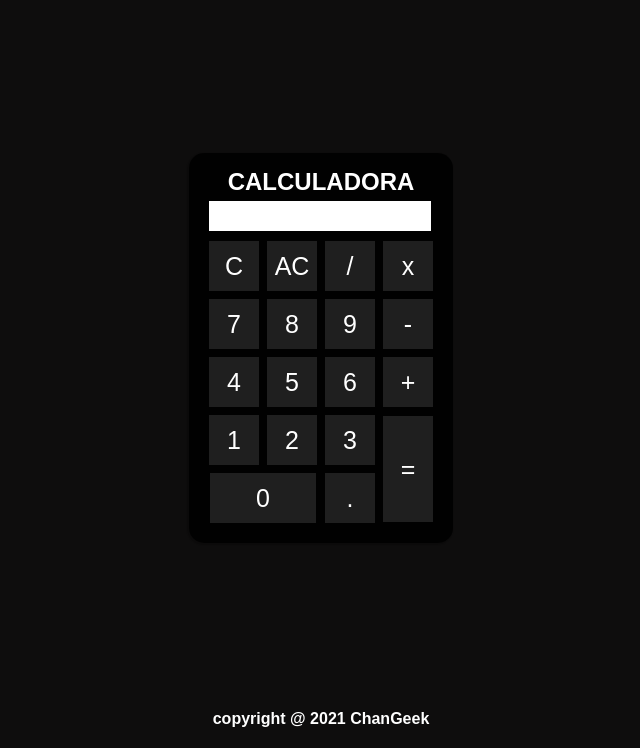
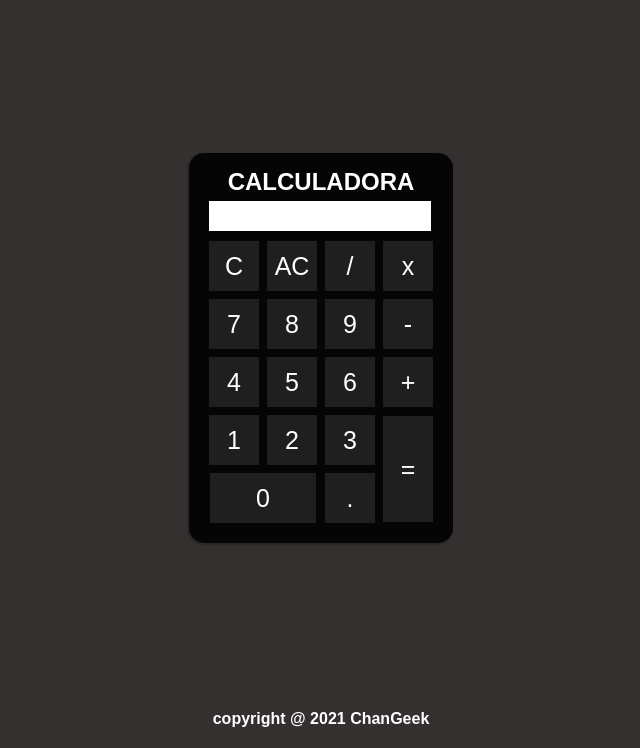
Before and after one commit to chanjunior/calc, a plain HTML site: page index.html in a window 1280 px wide. Shown: the part 52-800 px from the top of the page, without its empty margins (319-959 px from the left). Drawn offline with Linux system fonts and the light colour scheme.

Commit message:
:pencil: background modification

```diff
--- a/style.css
+++ b/style.css
@@ -5,7 +5,7 @@
 }
 
 body {
-    background-color: rgb(14, 13, 13);
+    background-color: rgb(53, 48, 48);
     height: 100vh;
     color: white;
     font-family: Arial, Helvetica, sans-serif;
```
